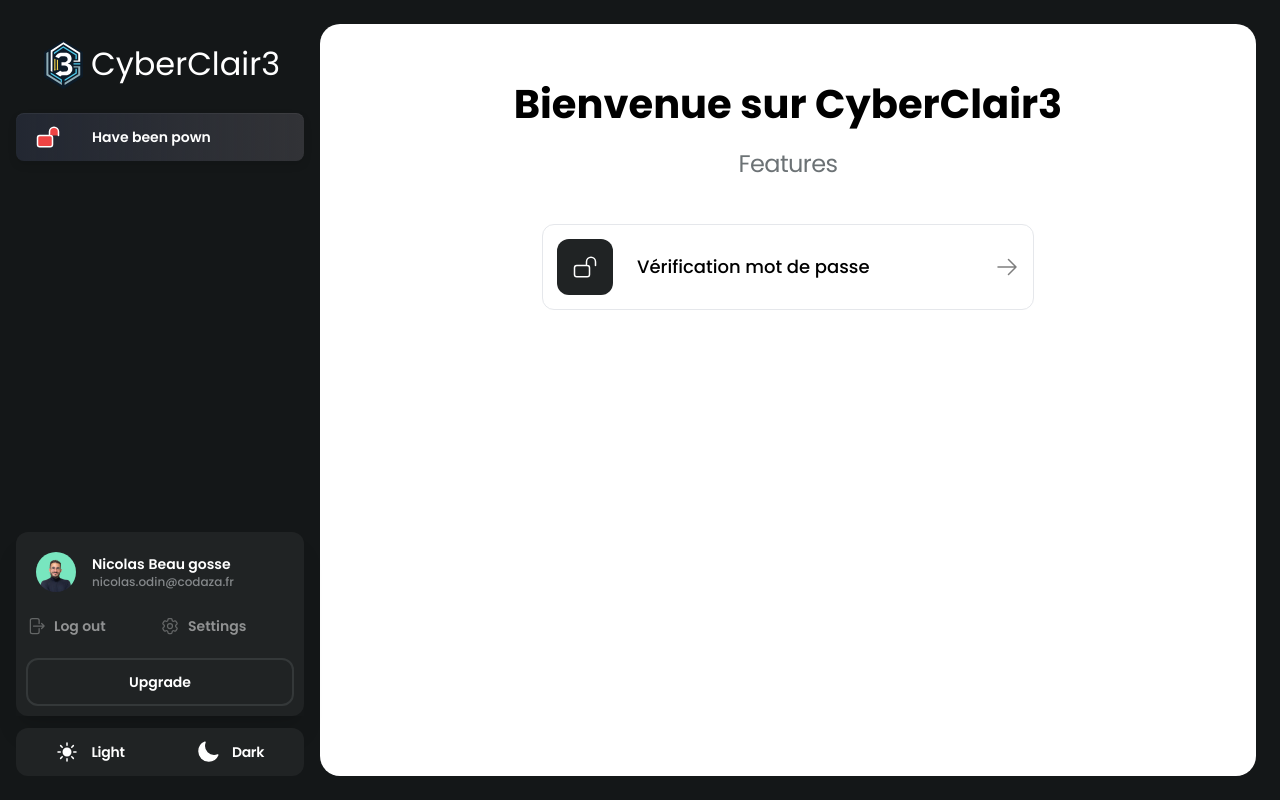
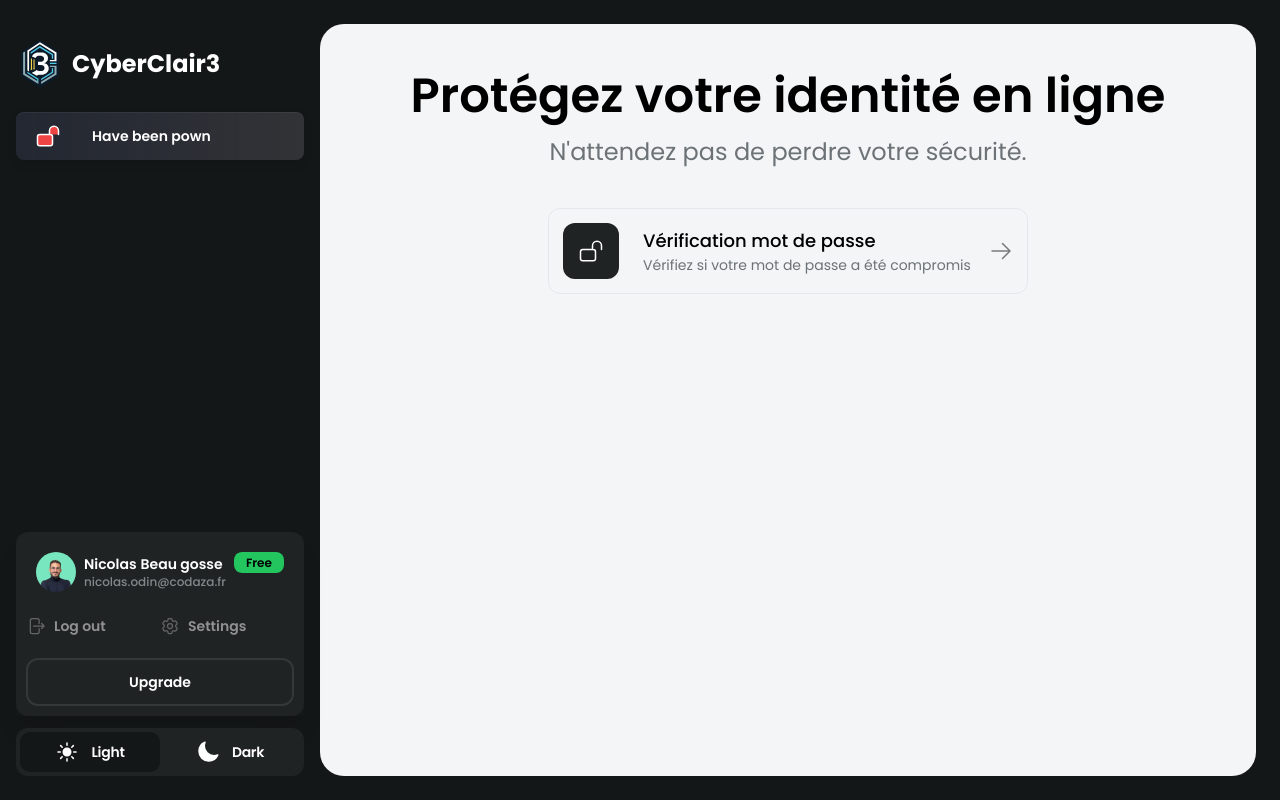
Before and after one commit to VinceS42/cyberclair3, a Next.js app: page /dashboard in a window 1280 px wide. Built offline with nearby package versions, Linux system fonts and the light colour scheme.

Commit message:
[Cyber1] FIX: ajout toggle theme composant + heading

```diff
--- /dev/null
+++ b/app/components/dashboard/CardFeature.tsx
@@ -0,0 +1,32 @@
+import Link from "next/link"
+import { ArrowRightIcon, LockOpenIcon } from "@heroicons/react/24/outline"
+
+type Props = {
+    title: string
+    description: string
+    icon: React.ReactNode
+    href: string
+}
+
+export default function CardFeature({
+    title = "Vérification mot de passe",
+    description = "Vérifiez si votre mot de passe a été compromis",
+    icon = <LockOpenIcon className="w-6 h-6 text-white" />,
+    href = "/dashboard",
+}: Readonly<Props>) {
+    return (
+        <Link
+            href={href}
+            className="flex w-full items-center mb-5 p-3.5 border border-solid border-gray-200 rounded-xl hover:border-transparent hover:shadow-2xl last:mb-0 group transition duration-300 ease-in-out"
+        >
+            <div className="relative flex justify-center items-center w-14 h-14 mr-6 bg-[#202324] rounded-xl">
+                {icon}
+            </div>
+            <div className="flex flex-col">
+                <span className="text-lg font-medium">{title}</span>
+                <p className="text-sm text-[#6c7275]">{description}</p>
+            </div>
+            <ArrowRightIcon className="w-6 h-6 ml-auto opacity-50 group-hover:opacity-100 transition duration-300 ease-in-out" />
+        </Link>
+    )
+}
--- /dev/null
+++ b/app/components/dashboard/Heading.tsx
@@ -0,0 +1,16 @@
+type Props = {
+    title: string
+    description: string
+}
+
+export default function Heading({
+    title = "Protégez votre identité en ligne",
+    description = "N'attendez pas de perdre votre sécurité.",
+}: Readonly<Props>) {
+    return (
+        <div className="mb-10 text-center">
+            <h1 className="text-5xl font-semibold mb-4">{title}</h1>
+            <p className="text-2xl text-[#6c7275]">{description}</p>
+        </div>
+    )
+}
--- a/app/components/dashboard/Sidebar/CardAccount/index.tsx
+++ b/app/components/dashboard/Sidebar/CardAccount/index.tsx
@@ -24,12 +24,13 @@ export default function CardAccount({
     return (
         <div className="mb-3 shadow-xl">
             <div className="p-2.5 bg-[#202324] rounded-xl">
-                <div className="flex items-center gap-x-4 text-white px-2.5 py-2.5 pb-4.5">
-                    <div className="relative w-10 h-10">
+                <div className="flex items-center gap-x-2 text-white px-2.5 py-2.5 pb-4.5">
+                    <div className="relative min-w-10 min-h-10">
                         <Image
                             src={avatar}
                             alt="Nico le beaugoss"
                             className="rounded-full object-cover"
+                            sizes="100vw"
                             fill
                         />
                     </div>
@@ -42,15 +43,26 @@ export default function CardAccount({
                             <span>{email}</span>
                         </div>
                     </div>
+                    <div className="flex self-start h-full">
+                        <div className="bg-green-500 rounded-lg px-3 py-0.5">
+                            <span className="text-black text-xs font-semibold">
+                                {isPremium ? "Premium" : "Free"}
+                            </span>
+                        </div>
+                    </div>
                 </div>
                 <div className="flex flex-row">
                     <button className="flex gap-x-2 items-center w-full h-12 font-semibold text-sm group">
                         <ArrowRightStartOnRectangleIcon className="h-5 w-5 opacity-30 group-hover:opacity-100 transition duration-100 ease-in-out" />
-                        <span className="text-white opacity-50 group-hover:opacity-100 transition duration-100 ease-in-out">Log out</span>
+                        <span className="text-white opacity-50 group-hover:opacity-100 transition duration-100 ease-in-out">
+                            Log out
+                        </span>
                     </button>
                     <button className="flex gap-x-2 items-center w-full h-12 font-semibold text-sm group">
                         <Cog6ToothIcon className="h-5 w-5 opacity-30 group-hover:opacity-100 transition duration-100 ease-in-out" />
-                        <span className="text-white opacity-50 group-hover:opacity-100 transition duration-100 ease-in-out">Settings</span>
+                        <span className="text-white opacity-50 group-hover:opacity-100 transition duration-100 ease-in-out">
+                            Settings
+                        </span>
                     </button>
                 </div>
                 <BtnUpgrade isPremium={isPremium} />
--- /dev/null
+++ b/app/components/dashboard/Sidebar/ToggleTheme.tsx
@@ -0,0 +1,30 @@
+"use client"
+import { useState } from "react"
+import { MoonIcon, SunIcon } from "@heroicons/react/24/outline"
+
+export default function ToggleTheme() {
+    const [theme, setTheme] = useState<"light" | "dark">("light")
+
+    return (
+        <div
+            className={`relative flex w-full p-1 bg-[#202324] rounded-xl before:absolute before:left-1 before:top-1 before:bottom-1 before:w-[calc(50%-0.25rem)] before:bg-background before:rounded-[0.625rem] before:transition-all ${
+                theme === "dark" && "before:translate-x-full"
+            }`}
+        >
+            <button
+                className="relative z-1 group flex justify-center items-center h-10 basis-1/2 text-sm tracking-[-.02em] font-semibold transition-colors hover:text-n-1 text-n-1"
+                onClick={() => setTheme(theme === "light" ? "dark" : "light")}
+            >
+                <SunIcon className="h-6 w-6 mr-3 fill-white" />
+                <span>Light</span>
+            </button>
+            <button
+                className="relative z-1 group flex justify-center items-center h-10 basis-1/2 text-sm tracking-[-.02em] font-semibold transition-colors hover:text-n-1 text-n-1"
+                onClick={() => setTheme(theme === "light" ? "dark" : "light")}
+            >
+                <MoonIcon className="h-6 w-6 mr-3 fill-white" />
+                <span>Dark</span>
+            </button>
+        </div>
+    )
+}
--- a/app/dashboard/layout.tsx
+++ b/app/dashboard/layout.tsx
@@ -2,12 +2,19 @@ import type { Metadata } from "next"
 import { Inter } from "next/font/google"
 import Image from "next/image"
 import { SunIcon } from "@heroicons/react/24/solid"
-import { MoonIcon, LockOpenIcon, ArrowRightIcon } from "@heroicons/react/24/outline"
+import {
+    MoonIcon,
+    LockOpenIcon,
+    ArrowRightIcon,
+} from "@heroicons/react/24/outline"
 import Link from "next/link"
 
 import logo from "../../public/assets/img/logo.svg"
 import nico from "../../public/assets/img/Nico.png"
 import CardAccount from "../components/dashboard/Sidebar/CardAccount"
+import CardFeature from "../components/dashboard/CardFeature"
+import Heading from "../components/dashboard/Heading"
+import ToggleTheme from "../components/dashboard/Sidebar/ToggleTheme"
 
 const inter = Inter({ subsets: ["latin"] })
 
@@ -32,20 +39,19 @@ export default function RootLayout({
     return (
         <main className="pr-6 max-md:p-0 bg-background max-md:overflow-hidden pl-80 max-xl:pl-24 max-md:pl-0">
             <div className="fixed z-20 top-0 left-0 bottom-0 flex flex-col pt-10 px-4 max-md:invisible max-md:opacity-0 max-md:transition-opacity w-80 pb-58">
-                <div className="flex items-center h-30 pl-7 pr-6 pb-6">
+                <div className="flex items-center h-30 pb-6">
                     <Link
                         href="/dashboard"
                         className="flex justify-center items-center flex-row gap-x-2"
                     >
-                        <div>
-                            <Image
-                                src={logo}
-                                width={100}
-                                height={120}
-                                alt="logo-cyberclaire"
-                            />
-                        </div>
-                        <h1 className="text-white text-">CyberClair3</h1>
+                        <Image
+                            src={logo}
+                            alt="logo-cyberclaire"
+                            className="w-12 h-12"
+                        />
+                        <h1 className="text-white text-2xl font-bold">
+                            CyberClair3
+                        </h1>
                     </Link>
                 </div>
                 <div>
@@ -63,37 +69,25 @@ export default function RootLayout({
                         email={fakeUserData.email}
                         isPremium={fakeUserData.isPremium}
                     />
-                    <div className="relative flex w-full p-1 bg-[#202324] rounded-xl before:absolute before:left-1 before:top-1 before:bottom-1 before:w-[calc(50%-0.25rem)] before:bg-n-7 before:rounded-[0.625rem] before:transition-all false">
-                        <button className="relative z-1 group flex justify-center items-center h-10 basis-1/2 text-sm tracking-[-.02em] font-semibold transition-colors hover:text-n-1 text-n-1">
-                            <SunIcon className="h-6 w-6 mr-3 fill-white" />
-                            <span>Light</span>
-                        </button>
-                        <button className="relative z-1 group flex justify-center items-center h-10 basis-1/2 text-sm tracking-[-.02em] font-semibold transition-colors hover:text-n-1 text-n-1">
-                            <MoonIcon className="h-6 w-6 mr-3 fill-white" />
-                            <span>Dark</span>
-                        </button>
-                    </div>
+                    <ToggleTheme />
                 </div>
             </div>
             <div className="flex py-6 max-md:py-0 h-screen">
-                <div className="relative flex-grow max-w-full rounded-[1.25rem] lg:pr-0 bg-white justify-center">
-                    <div className="grow px-10 py-20 overflow-y-auto scroll-smooth scrollbar-none max-2xl:py-12 max-md:px-4 max-md:pt-0 max-md:pb-6">
-                        <div className="mb-10 text-center">
-                            <div className="text-[2.5rem] font-bold leading-[4rem] max-2xl:mb-2 max-2xl:h4">
-                                Bienvenue sur CyberClair3
-                            </div>
-                            <div className="text-2xl text-[#6c7275] leading-10 tracking-tight text-n-4 max-2xl:body1S">
-                                Features
-                            </div>
-                        </div>
-                        <div className="max-w-[30.75rem] mx-auto">
-                            <button className="flex w-full items-center mb-5 p-3.5 border rounded-xl transition-all hover:border-transparent hover:shadow-2xl last:mb-0 2xl:p-2.5 lg:p-3.5 group">
-                                <div className="relative flex justify-center items-center w-14 h-14 mr-6 bg-[#202324] rounded-xl">
+                <div className="relative flex-grow max-w-full rounded-3xl lg:pr-0 bg-[#F3F5F7] justify-center">
+                    <div className="px-10 py-20 overflow-y-auto scroll-smooth scrollbar-none max-2xl:py-12 max-md:px-4 max-md:pt-0 max-md:pb-6">
+                        <Heading
+                            title="Protégez votre identité en ligne"
+                            description="N'attendez pas de perdre votre sécurité."
+                        />
+                        <div className="max-w-[30rem] mx-auto">
+                            <CardFeature
+                                title="Vérification mot de passe"
+                                description="Vérifiez si votre mot de passe a été compromis"
+                                icon={
                                     <LockOpenIcon className="w-6 h-6 text-white" />
-                                </div>
-                                <span className="text-lg font-medium">Vérification mot de passe</span>
-                                <ArrowRightIcon className="w-6 h-6 ml-auto opacity-50 group-hover:opacity-100 transition duration-100 ease-in-out" />
-                            </button>
+                                }
+                                href="/password-check"
+                            />
                         </div>
                     </div>
                 </div>
```
